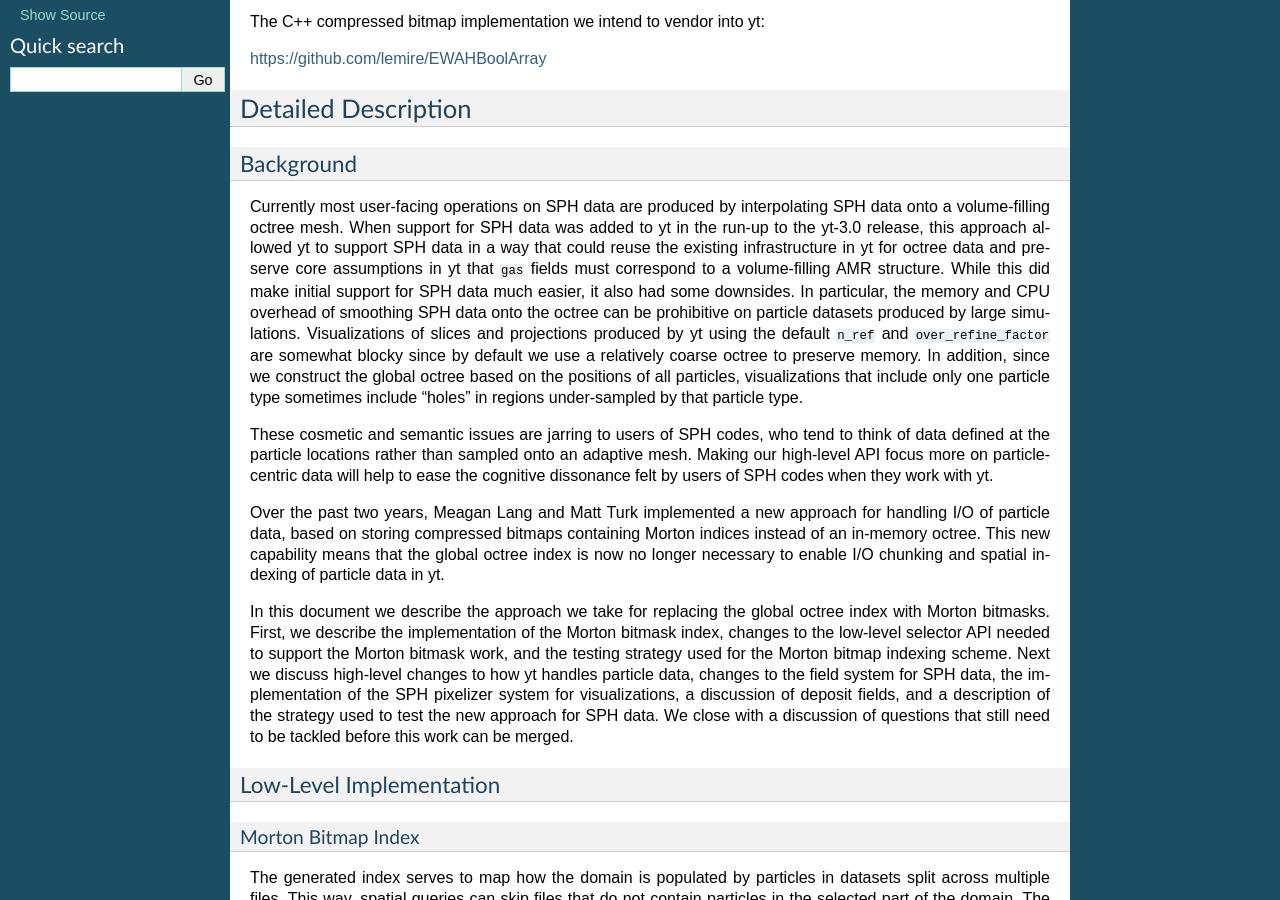
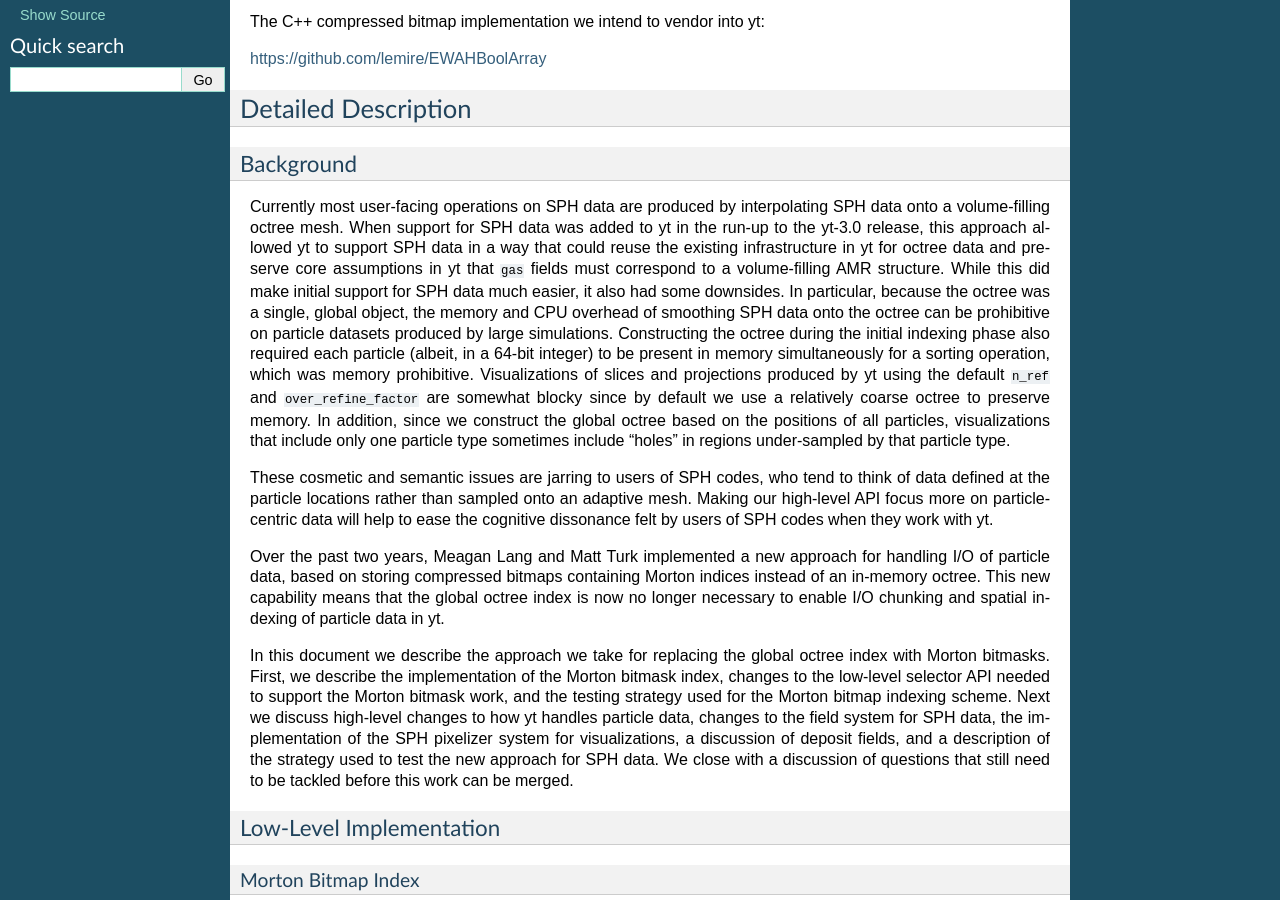
Before and after one commit to yt-project/ytep, a Sphinx documentation site: the page built from source/YTEPs/YTEP-0031.rst, in a window 1280 px wide and 900 px high, scrolled down 937 px. Built offline with Sphinx 7.4.7, drawn with Linux system fonts in a browser that asks for light colours; formulas are drawn with MathJax 3; some of the changed text lies outside the part shown.

Commit message:
A few minor changes.

```diff
--- a/source/YTEPs/YTEP-0031.rst
+++ b/source/YTEPs/YTEP-0031.rst
@@ -69,14 +69,18 @@ to yt in the run-up to the yt-3.0 release, this approach allowed yt to support
 SPH data in a way that could reuse the existing infrastructure in yt for octree
 data and preserve core assumptions in yt that ``gas`` fields must correspond to
 a volume-filling AMR structure. While this did make initial support for SPH data
-much easier, it also had some downsides. In particular, the memory and CPU
-overhead of smoothing SPH data onto the octree can be prohibitive on particle
-datasets produced by large simulations. Visualizations of slices and projections
-produced by yt using the default ``n_ref`` and ``over_refine_factor`` are
-somewhat blocky since by default we use a relatively coarse octree to preserve
-memory. In addition, since we construct the global octree based on the positions
-of all particles, visualizations that include only one particle type sometimes
-include "holes" in regions under-sampled by that particle type.
+much easier, it also had some downsides. In particular, because the octree was
+a single, global object, the memory and CPU overhead of smoothing SPH data onto
+the octree can be prohibitive on particle datasets produced by large
+simulations. Constructing the octree during the initial indexing phase also
+required each particle (albeit, in a 64-bit integer) to be present in memory
+simultaneously for a sorting operation, which was memory prohibitive.
+Visualizations of slices and projections produced by yt using the default
+``n_ref`` and ``over_refine_factor`` are somewhat blocky since by default we
+use a relatively coarse octree to preserve memory. In addition, since we
+construct the global octree based on the positions of all particles,
+visualizations that include only one particle type sometimes include "holes" in
+regions under-sampled by that particle type.
 
 These cosmetic and semantic issues are jarring to users of SPH codes, who tend
 to think of data defined at the particle locations rather than sampled onto an
@@ -165,7 +169,10 @@ set to 1.
 Once a coarse boolean mask is obtained for each file, the masks are stored in a
 set of EWAH compressed bitmaps (implemented in the ``ewah_bool_array`` Cython
 extension classes). Using logical boolean operations, we then identify those
-indices that are set to 1 in more than one file’s mask (the collisions).
+indices that are set to 1 in more than one file’s mask (the collisions).  The
+EWAH format is particularly good at logical operations, as it does not
+necessarily require decompression to determine whether or not particular bits
+are set.
 
 During a second I/O pass over the entire dataset, refined indices are created
 for those particles with colliding coarse indices. Both the coarse and refined
@@ -545,7 +552,8 @@ for slices, off-axis slices, and axis-aligned projections to make use of an
 SPH-centric pixelization operation. For inspiration, we look to `SPLASH
 <http://users.monash.edu.au/~dprice/splash/>`_, an open-source SPH visualization
 tool written in Fortran. The algorithms used in SPLASH are detailed in the
-SPLASH method paper [SPLASHPaper]_.
+SPLASH method paper [SPLASHPaper]_.  We note that we have not consulted the
+SPLASH source code in support of this implementation.
 
 The key to the pixelization algorithm used in SPLASH is to compute the SPH
 smoothing operation via the "scatter" approach. Rather than looping over pixels
```
